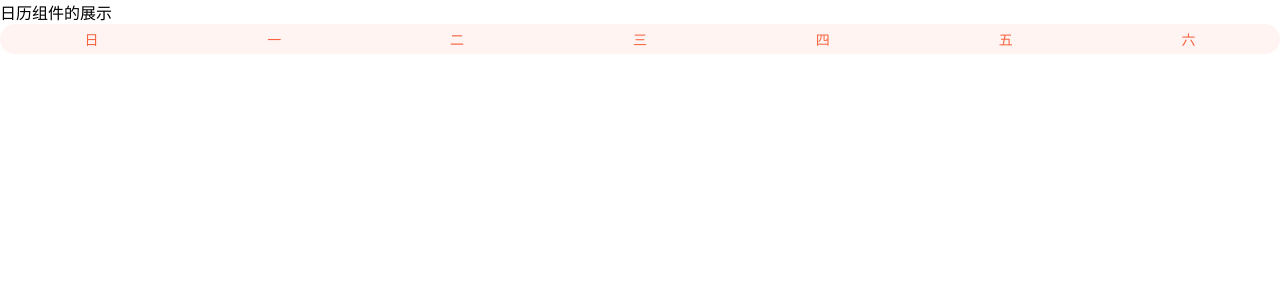
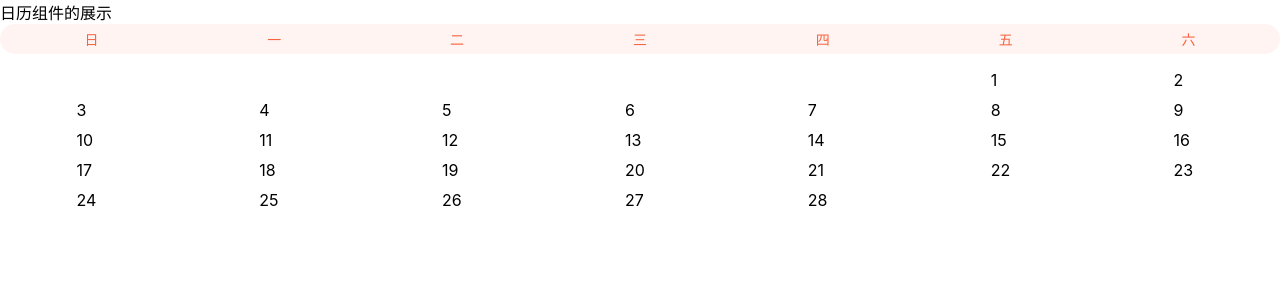
Before and after one commit to noiron/simple-react-components, a React (Create React App) app: page /calendar in a window 1280 px wide. Shown: the top 300 px of the page. Built offline with nearby package versions, Linux system fonts and the light colour scheme.

Commit message:
加入日历组件的子组件

```diff
--- /dev/null
+++ b/src/components/Calendar/Day.js
@@ -0,0 +1,22 @@
+import React from 'react';
+import PropTypes from 'prop-types';
+import styled from 'styled-components';
+
+const DayBox = styled.div`
+  width: 30px;
+  height: 30px;
+
+`;
+
+const Day = props => {
+  const dateStr = props.date ? props.date.getDate() : '';
+
+  return <DayBox>{dateStr}</DayBox>
+}
+
+
+Day.propTypes = {
+  date: PropTypes.instanceOf(Date),
+}
+
+export default Day;
--- /dev/null
+++ b/src/components/Calendar/Month.js
@@ -0,0 +1,67 @@
+import React from 'react';
+import Week from './Week';
+
+
+/**
+ *
+ * @param {number} year
+ * @param {number} month
+ */
+const getWeekDays = (year, month) => {
+
+  const weeks = [];
+  const lastDate = new Date(year, month + 1, 0);
+  const daysCountInThisMonth = lastDate.getDate() - 1;
+
+  let i = 0;
+  let d = new Date(year, month, 1);
+  let week = [];
+  while (i <= daysCountInThisMonth) {
+    week.push(new Date(d));
+    if (d.getDay() === 6) {
+      weeks.push([...week.splice(0)]);
+    }
+    d.setDate(d.getDate() + 1);
+    i++;
+
+    // 填补最后一周的空白日期
+    if (i > daysCountInThisMonth && week.length < 7 && week.length > 0) {
+      const blankNum = 7 - week.length;
+      for (let j = 0; j < blankNum; j++) {
+        week.push(null);
+      }
+      weeks.push(week);
+    }
+  }
+
+  if (weeks.length > 0 && weeks[0].length < 7) {
+    const blankNum = 7 - weeks[0].length;
+    weeks[0].splice(0, 0, ...new Array(blankNum).fill(null));
+  }
+
+  return weeks;
+}
+
+
+const Month = props => {
+
+  const today = new Date();
+  const year = today.getFullYear();
+  const month = today.getMonth();
+
+  const weeks = getWeekDays(year, month);
+
+
+  return (
+    <div>
+      {
+        weeks.map(week => {
+          return <Week days={week} />
+        })
+      }
+    </div>
+  )
+}
+
+
+export default Month;
--- /dev/null
+++ b/src/components/Calendar/Week.js
@@ -0,0 +1,27 @@
+import React from 'react';
+import Day from "./Day";
+import styled from 'styled-components';
+
+const WeekBox = styled.div`
+  display: flex;
+  justify-content: space-around;
+`;
+
+
+const Week = (props) => {
+
+    const { days } = props;
+
+    return (
+      <WeekBox>
+        {
+          days.map((item, index) => {
+            console.log(item);
+            return <Day date={item} />
+          })
+        }
+      </WeekBox>
+    )
+  }
+
+export default Week;
--- a/src/components/Calendar/index.js
+++ b/src/components/Calendar/index.js
@@ -1,11 +1,13 @@
 import React from 'react';
 import WeekTitle from './WeekTitle';
+import Month from './Month';
 
 
 const Calendar = (props) => {
 
   return <div>
     <WeekTitle />
+    <Month />
   </div>
 }
 
```
